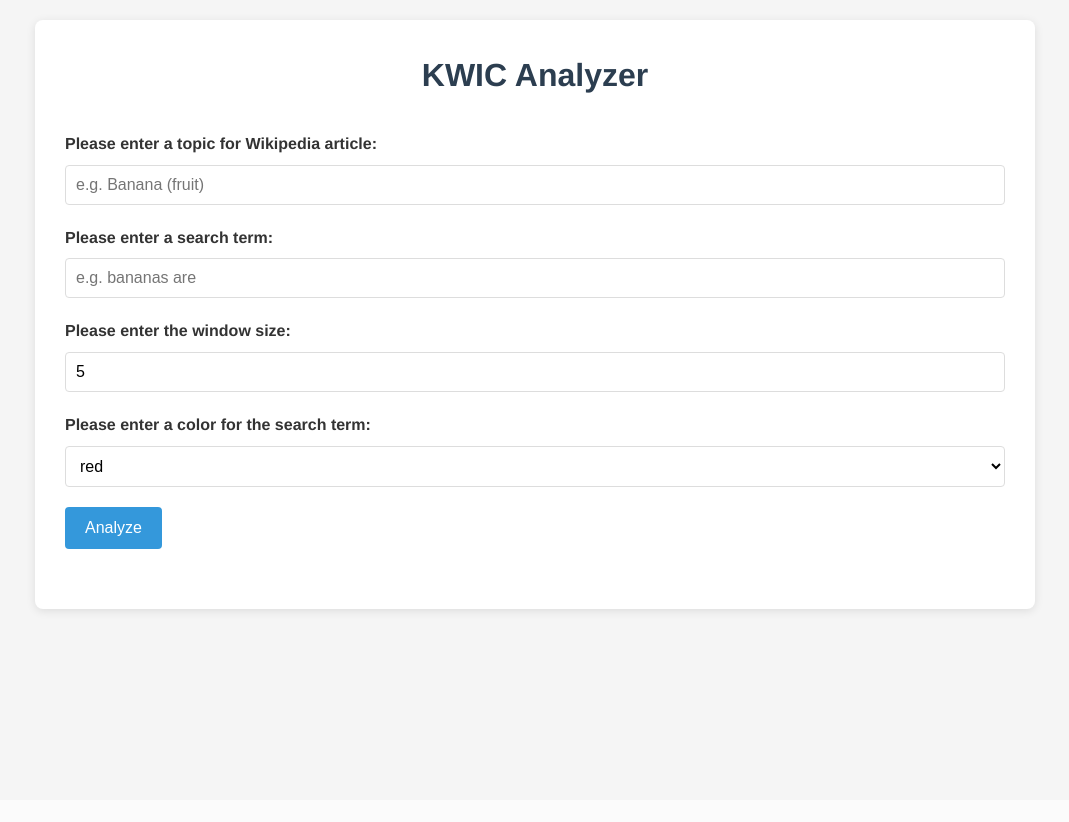
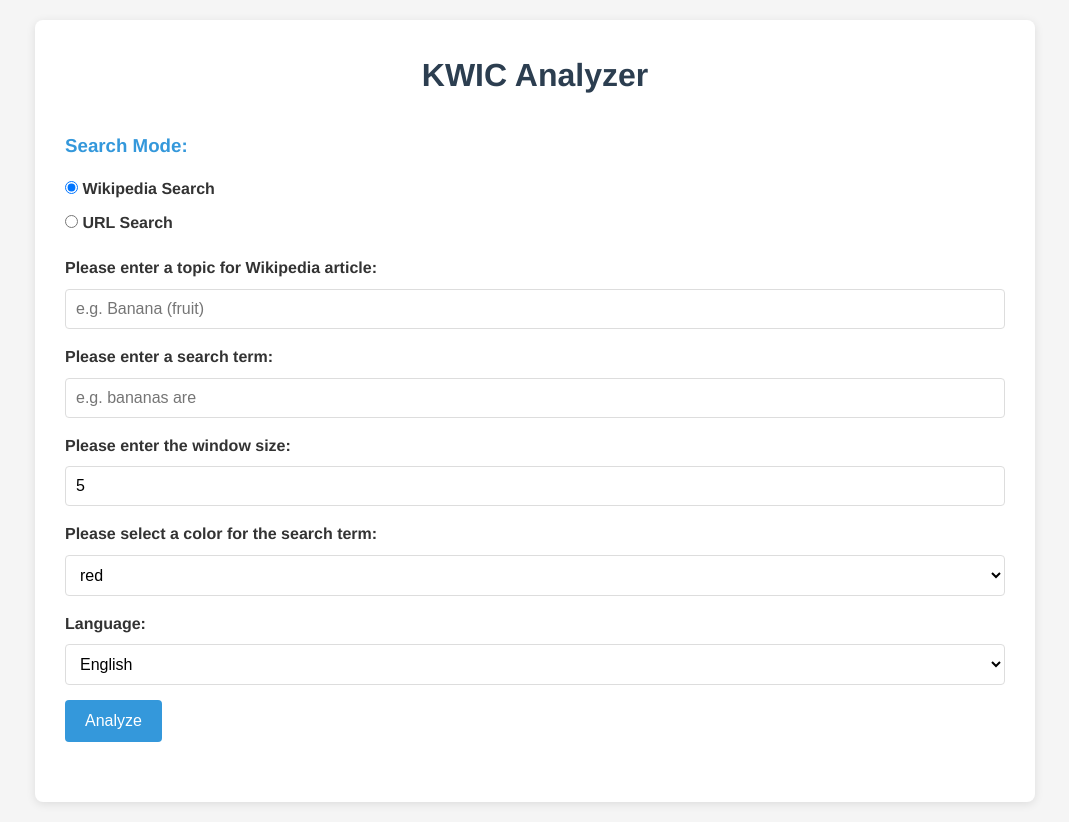
Before and after one commit to Hina524/KWIC_app, a Flask app: page / in a window 1280 px wide. Shown: the whole page, without its empty margins (105-1174 px from the left). Before the commit the page ends 614 px from the top, so only its background shows below. Run offline with Flask 3, Linux system fonts and the light colour scheme.

Commit message:
addOption[url_And_jp]

```diff
--- a/app.py
+++ b/app.py
@@ -3,34 +3,98 @@
 from flask import Flask, render_template, request, jsonify, flash
 import sys
 import corpus_b
+import requests
+from bs4 import BeautifulSoup
+import nltk
+
+def ensure_nltk_resources():
+    resources = [
+        'punkt', 'averaged_perceptron_tagger', "averaged_perceptron_tagger_eng", 'maxent_ne_chunker',
+        'words', 'stopwords', 'wordnet', 'omw-1.4'
+    ]
+
+    for resource in resources:
+        try:
+            nltk.data.find(f'{resource}')
+        except LookupError:
+            print(f"Downloading '{resource}'...")
+            nltk.download(resource, quiet=True)
+
+ensure_nltk_resources()
 
 app = Flask(__name__)
 app.secret_key = 'kwic_analyzer_secret_key'
+
+def extract_text_from_url(url):
+    try:
+        headers = {'User-Agent': 'Mozilla/5.0'}
+        response = requests.get(url, headers=headers)
+        response.raise_for_status()
+        soup = BeautifulSoup(response.content, 'html.parser')
+
+        # Remove script and style tags
+        for script in soup(["script", "style"]):
+            script.extract()
+
+        # Get text content
+        text = soup.get_text()
+
+        # Clean up whitespace
+        lines = (line.strip() for line in text.splitlines())
+        chunks = (phrase.strip() for line in lines for phrase in line.split("  "))
+        text = '\n'.join(chunk for chunk in chunks if chunk)
+
+        return text
+    except Exception as e:
+        print(f"Error fetching URL: {e}")
+        return ""
 
 @app.route('/', methods=['GET', 'POST'])
 def index():
     results = None
     wiki_topic = ""
+    url = ""
+    search_mode = "wikipedia"
     search_words = ""
     window = 5
     color = "red"
     error_message = ""
+    language = "en"
 
     try:
         if request.method == 'POST':
-            wiki_topic = request.form.get('wiki_topic', '')
+            search_mode = request.form.get('search_mode', 'wikipedia')
+            wiki_topic = request.form.get('wiki_topic', '') if search_mode == 'wikipedia' else ''
+            url = request.form.get('url', '') if search_mode == 'url' else ''
             search_words = request.form.get('search_words', '')
             window = int(request.form.get('window', 5))
             color = request.form.get('color', 'red')
+            language = request.form.get('language', 'en')
 
-            if not wiki_topic.strip():
-                error_message = "Please enter a Wikipedia topic."
+            if search_mode == 'wikipedia' and not wiki_topic.strip():
+                error_message = "Please enter a Wikipedia topic in Wikipedia search mode."
                 return render_template('index.html',
                                       results=None,
                                       wiki_topic="",
+                                      url=url,
+                                      search_mode=search_mode,
                                       search_words=search_words,
                                       window=window,
                                       color=color,
+                                      language=language,
+                                      error_message=error_message)
+
+            if search_mode == 'url' and not url.strip():
+                error_message = "Please enter a valid URL in URL search mode."
+                return render_template('index.html',
+                                      results=None,
+                                      wiki_topic=wiki_topic,
+                                      url="",
+                                      search_mode=search_mode,
+                                      search_words=search_words,
+                                      window=window,
+                                      color=color,
+                                      language=language,
                                       error_message=error_message)
 
             if not search_words.strip():
@@ -38,13 +102,20 @@
                 return render_template('index.html',
                                       results=None,
                                       wiki_topic=wiki_topic,
+                                      url=url,
+                                      search_mode=search_mode,
                                       search_words="",
                                       window=window,
                                       color=color,
+                                      language=language,
                                       error_message=error_message)
 
             corpus_b.text = ""
-            corpus_b.text += corpus_b.add_wikipedia_article(wiki_topic)
+
+            if search_mode == 'wikipedia':
+                corpus_b.text += corpus_b.add_wikipedia_article(wiki_topic, language=language)
+            else:
+                corpus_b.text += extract_text_from_url(url)
 
             if corpus_b.text.strip():
                 import io
@@ -52,7 +123,7 @@
 
                 f = io.StringIO()
                 with redirect_stdout(f):
-                    corpus_b.kwic_grouped_by_pos_and_sorted(corpus_b.text, search_words, window=window, color=color)
+                    corpus_b.kwic_grouped_by_pos_and_sorted(corpus_b.text, search_words, window=window, color=color, language=language)
 
                 output = f.getvalue()
 
@@ -96,7 +167,8 @@
                 else:
                     error_message = f"No matches found for '{search_words}'. Please try a different search term."
             else:
-                error_message = f"Could not find Wikipedia article for '{wiki_topic}'. Please try a different topic."
+                source_name = f"Wikipedia article '{wiki_topic}'" if search_mode == 'wikipedia' else f"URL '{url}'"
+                error_message = f"Could not fetch text from {source_name}. Please try a different search."
                 results = []
     except Exception as e:
         error_message = f"An error occurred: {str(e)}"
@@ -105,28 +177,41 @@
     return render_template('index.html',
                           results=results,
                           wiki_topic=wiki_topic,
+                          url=url,
+                          search_mode=search_mode,
                           search_words=search_words,
                           window=window,
                           color=color,
+                          language=language,
                           error_message=error_message)
 
 @app.route('/api/kwic', methods=['POST'])
 def kwic_api():
     try:
         data = request.get_json()
-        wiki_topic = data.get('wiki_topic', '')
+        search_mode = data.get('search_mode', 'wikipedia')
+        wiki_topic = data.get('wiki_topic', '') if search_mode == 'wikipedia' else ''
+        url = data.get('url', '') if search_mode == 'url' else ''
         search_words = data.get('search_words', '')
         window = int(data.get('window', 5))
         color = data.get('color', 'red')
+        language = data.get('language', 'en')
 
-        if not wiki_topic.strip():
-            return jsonify({"success": False, "error": "Please enter a Wikipedia topic."})
+        if search_mode == 'wikipedia' and not wiki_topic.strip():
+            return jsonify({"success": False, "error": "Please enter a Wikipedia topic in Wikipedia search mode."})
+
+        if search_mode == 'url' and not url.strip():
+            return jsonify({"success": False, "error": "Please enter a valid URL in URL search mode."})
 
         if not search_words.strip():
             return jsonify({"success": False, "error": "Please enter a search term."})
 
         corpus_b.text = ""
-        corpus_b.text += corpus_b.add_wikipedia_article(wiki_topic)
+
+        if search_mode == 'wikipedia':
+            corpus_b.text += corpus_b.add_wikipedia_article(wiki_topic, language=language)
+        else:
+            corpus_b.text += extract_text_from_url(url)
 
         if corpus_b.text.strip():
             import io
@@ -134,7 +219,7 @@
 
             f = io.StringIO()
             with redirect_stdout(f):
-                corpus_b.kwic_grouped_by_pos_and_sorted(corpus_b.text, search_words, window=window, color=color)
+                corpus_b.kwic_grouped_by_pos_and_sorted(corpus_b.text, search_words, window=window, color=color, language=language)
 
             output = f.getvalue()
 
@@ -178,9 +263,10 @@
             else:
                 return jsonify({"success": False, "error": f"No matches found for '{search_words}'. Please try a different search term."})
         else:
-            return jsonify({"success": False, "error": f"Could not find Wikipedia article for '{wiki_topic}'. Please try a different topic."})
+            source_name = f"Wikipedia article '{wiki_topic}'" if search_mode == 'wikipedia' else f"URL '{url}'"
+            return jsonify({"success": False, "error": f"Could not fetch text from {source_name}. Please try a different search."})
     except Exception as e:
         return jsonify({"success": False, "error": f"An error occurred: {str(e)}"})
 
 if __name__ == '__main__':
-    app.run(debug=True)
+    app.run(debug=True, port=5000)
--- a/static/css/style.css
+++ b/static/css/style.css
@@ -6,7 +6,7 @@
 }
 
 body {
-    font-family: 'Helvetica Neue', Arial, sans-serif;
+    font-family: 'Helvetica Neue', 'Hiragino Sans', 'Hiragino Kaku Gothic ProN', 'Meiryo', Arial, sans-serif;
     line-height: 1.6;
     color: #333;
     background-color: #f5f5f5;
@@ -58,6 +58,7 @@
 
 input[type="text"],
 input[type="number"],
+input[type="url"],
 select {
     width: 100%;
     padding: 10px;
--- a/templates/index.html
+++ b/templates/index.html
@@ -1,26 +1,54 @@
 <!-- generated by chatGPT -->
 <!DOCTYPE html>
-<html lang="ja">
+<html lang="en">
 <head>
     <meta charset="UTF-8">
     <meta name="viewport" content="width=device-width, initial-scale=1.0">
     <title>KWIC Analyzer</title>
     <link rel="stylesheet" href="{{ url_for('static', filename='css/style.css') }}">
+    <style>
+        .search-options {
+            margin-bottom: 20px;
+        }
+        .search-option {
+            margin-right: 15px;
+        }
+        .form-group {
+            margin-bottom: 15px;
+        }
+        /* Hide class */
+        .hidden {
+            display: none;
+        }
+    </style>
 </head>
 <body>
     <div class="container">
         <h1>KWIC Analyzer</h1>
 
-        <!-- ローディングオーバーレイ -->
+        <!-- Loading overlay -->
         <div id="loading-overlay" class="loading-overlay">
             <div class="loading-spinner"></div>
-            <p class="loading-text">Analyzing Wikipedia article...</p>
+            <p class="loading-text">Analyzing text...</p>
         </div>
 
         <form id="kwic-form" method="POST" action="/">
-            <div class="form-group">
+            <!-- Search mode selection -->
+            <div class="search-options">
+                <h3>Search Mode:</h3>
+                <label class="search-option">
+                    <input type="radio" name="search_mode" value="wikipedia" {% if search_mode == 'wikipedia' or not search_mode %}checked{% endif %} onclick="toggleSearchMode('wikipedia')">
+                    Wikipedia Search
+                </label>
+                <label class="search-option">
+                    <input type="radio" name="search_mode" value="url" {% if search_mode == 'url' %}checked{% endif %} onclick="toggleSearchMode('url')">
+                    URL Search
+                </label>
+            </div>
+
+            <div id="wikipedia-input" class="form-group {% if search_mode == 'url' %}hidden{% endif %}">
                 <label for="wiki_topic">Please enter a topic for Wikipedia article:</label>
-                <input type="text" id="wiki_topic" name="wiki_topic" value="{{ wiki_topic }}" placeholder="e.g. Banana (fruit)" required>
+                <input type="text" id="wiki_topic" name="wiki_topic" value="{{ wiki_topic }}" placeholder="e.g. Banana (fruit)">
                 {% if suggestions and suggestions|length > 0 %}
                 <div class="suggestions">
                     <p>Suggestions: </p>
@@ -31,6 +59,11 @@
                     </ul>
                 </div>
                 {% endif %}
+            </div>
+
+            <div id="url-input" class="form-group {% if search_mode != 'url' %}hidden{% endif %}">
+                <label for="url">Please enter a URL to search:</label>
+                <input type="url" id="url" name="url" value="{{ url }}" placeholder="e.g. https://www.example.com/page">
             </div>
 
             <div class="form-group">
@@ -44,7 +77,7 @@
             </div>
 
             <div class="form-group">
-                <label for="color">Please enter a color for the search term:</label>
+                <label for="color">Please select a color for the search term:</label>
                 <select id="color" name="color">
                     <option value="red" {% if color == 'red' %}selected{% endif %}>red</option>
                     <option value="green" {% if color == 'green' %}selected{% endif %}>green</option>
@@ -52,6 +85,14 @@
                     <option value="blue" {% if color == 'blue' %}selected{% endif %}>blue</option>
                     <option value="magenta" {% if color == 'magenta' %}selected{% endif %}>magenta</option>
                     <option value="cyan" {% if color == 'cyan' %}selected{% endif %}>cyan</option>
+                </select>
+            </div>
+
+            <div class="form-group">
+                <label for="language">Language:</label>
+                <select id="language" name="language">
+                    <option value="en" {% if language == 'en' %}selected{% endif %}>English</option>
+                    <option value="ja" {% if language == 'ja' %}selected{% endif %}>Japanese</option>
                 </select>
             </div>
 
@@ -93,7 +134,29 @@
 
     <script>
         document.addEventListener('DOMContentLoaded', function() {
-            // 候補リンククリックイベント
+            // Search mode toggle function
+            window.toggleSearchMode = function(mode) {
+                const wikipediaInput = document.getElementById('wikipedia-input');
+                const urlInput = document.getElementById('url-input');
+
+                if (mode === 'wikipedia') {
+                    wikipediaInput.classList.remove('hidden');
+                    urlInput.classList.add('hidden');
+                    document.getElementById('wiki_topic').setAttribute('required', '');
+                    document.getElementById('url').removeAttribute('required');
+                } else {
+                    wikipediaInput.classList.add('hidden');
+                    urlInput.classList.remove('hidden');
+                    document.getElementById('wiki_topic').removeAttribute('required');
+                    document.getElementById('url').setAttribute('required', '');
+                }
+            };
+
+            // Set current selection state on page load
+            const currentMode = document.querySelector('input[name="search_mode"]:checked').value;
+            toggleSearchMode(currentMode);
+
+            // Suggestion link click event
             const suggestionLinks = document.querySelectorAll('.suggestion-link');
             suggestionLinks.forEach(link => {
                 link.addEventListener('click', function(e) {
@@ -102,28 +165,42 @@
                 });
             });
 
-            // フォーム送信時のローディング表示
+            // Form submission loading display
             const form = document.getElementById('kwic-form');
             const loadingOverlay = document.getElementById('loading-overlay');
             const analyzeBtn = document.getElementById('analyze-btn');
 
             form.addEventListener('submit', function(e) {
-                // ボタンテキストを変更
+                // Form validation
+                const currentMode = document.querySelector('input[name="search_mode"]:checked').value;
+                if (currentMode === 'wikipedia' && !document.getElementById('wiki_topic').value.trim()) {
+                    e.preventDefault();
+                    alert('Please enter a Wikipedia topic');
+                    return false;
+                }
+
+                if (currentMode === 'url' && !document.getElementById('url').value.trim()) {
+                    e.preventDefault();
+                    alert('Please enter a URL');
+                    return false;
+                }
+
+                // Change button text
                 analyzeBtn.textContent = 'Analyzing...';
                 analyzeBtn.disabled = true;
 
-                // ローディングオーバーレイを表示
+                // Show loading overlay
                 loadingOverlay.classList.add('active');
 
-                // 実際のフォーム送信は続行
-                // ここではe.preventDefault()は呼ばない
+                // Actual form submission continues
+                // e.preventDefault() is not called here
 
-                // フォームの送信後、一定時間後にエラーメッセージを表示（タイムアウト処理）
+                // After form submission, show error message after a timeout (timeout handling)
                 setTimeout(function() {
-                    // 30秒以上かかる場合はユーザーにフィードバック
+                    // User feedback if it takes more than 30 seconds
                     if (loadingOverlay.classList.contains('active')) {
                         const loadingText = document.querySelector('.loading-text');
-                        loadingText.textContent = 'Still analyzing... This might take a bit longer for large articles.';
+                        loadingText.textContent = 'Still analyzing... This might take a bit longer for large texts.';
                     }
                 }, 10000);
             });
```
Also changed, not shown: corpus_b.py (+158 -8 lines), requirements.txt (+6 -1 lines), 1 other file.
